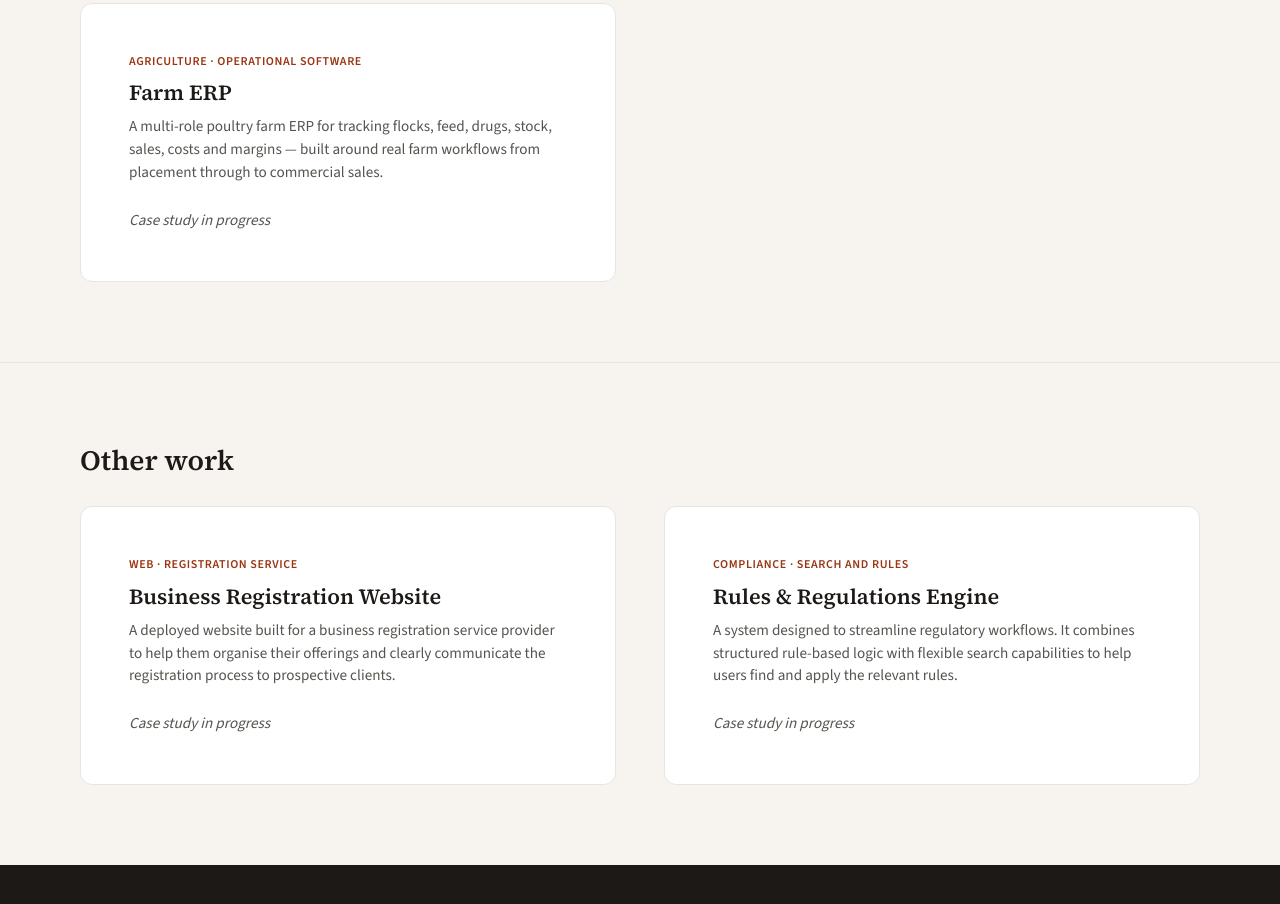
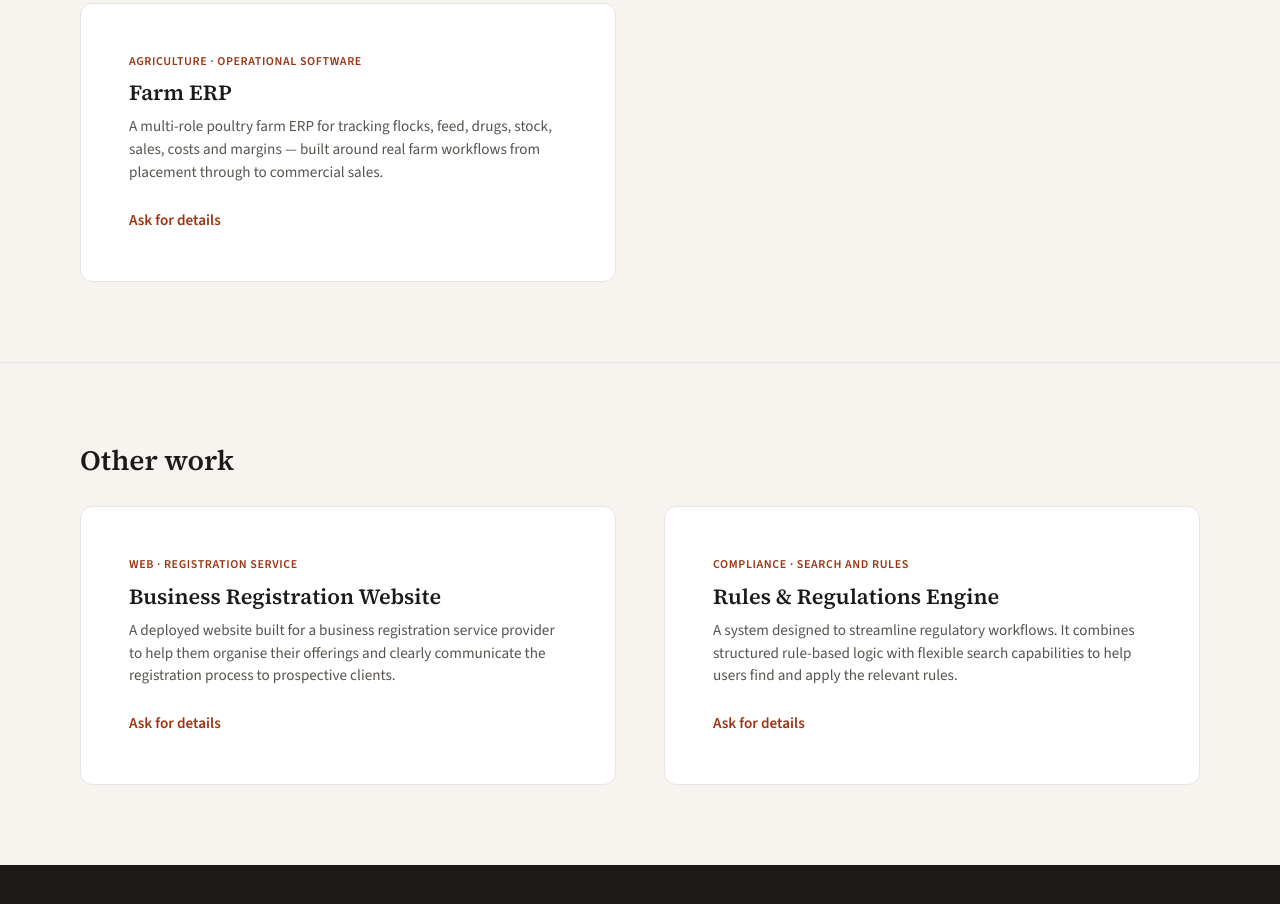
Before and after one commit to Assista123/Assista-Tech-Concept, a plain HTML site: page work.html in a window 1280 px wide. Shown: the part 1582-2486 px from the top of the page. Drawn offline with nearby package versions, Linux system fonts and the light colour scheme.

Commit message:
Update work cards to include detail request links
Replaced 'Case study in progress' text with 'Ask for details' link in multiple work cards.

```diff
--- a/work.html
+++ b/work.html
@@ -115,10 +115,10 @@
       transform: translateX(4px);
     }
 
-    .work-card-link.in-progress {
-      color: var(--text-muted);
-      font-weight: 500;
-      font-style: italic;
+    .work-card-note {
+      margin-top: auto;
+      font-weight: 600;
+      font-size: 0.95rem;
     }
 
     @media (max-width: 800px) {
@@ -211,7 +211,7 @@
               sequential payouts, automated bank-alert reconciliation, and
               multi-batch member slot management.
             </p>
-            <span class="work-card-link in-progress">Case study in progress</span>
+            <a class="work-card-note" href="contact.html">Ask for details</a>
           </div>
 
         </div>
@@ -232,7 +232,7 @@
               sales, costs and margins — built around real farm workflows from
               placement through to commercial sales.
             </p>
-            <span class="work-card-link in-progress">Case study in progress</span>
+            <a class="work-card-note" href="contact.html">Ask for details</a>
           </div>
 
         </div>
@@ -253,7 +253,7 @@
               to help them organise their offerings and clearly communicate the
               registration process to prospective clients.
             </p>
-            <span class="work-card-link in-progress">Case study in progress</span>
+            <a class="work-card-note" href="contact.html">Ask for details</a>
           </div>
 
           <div class="work-card">
@@ -264,7 +264,7 @@
               structured rule-based logic with flexible search capabilities to help
               users find and apply the relevant rules.
             </p>
-            <span class="work-card-link in-progress">Case study in progress</span>
+            <a class="work-card-note" href="contact.html">Ask for details</a>
           </div>
 
         </div>
```
